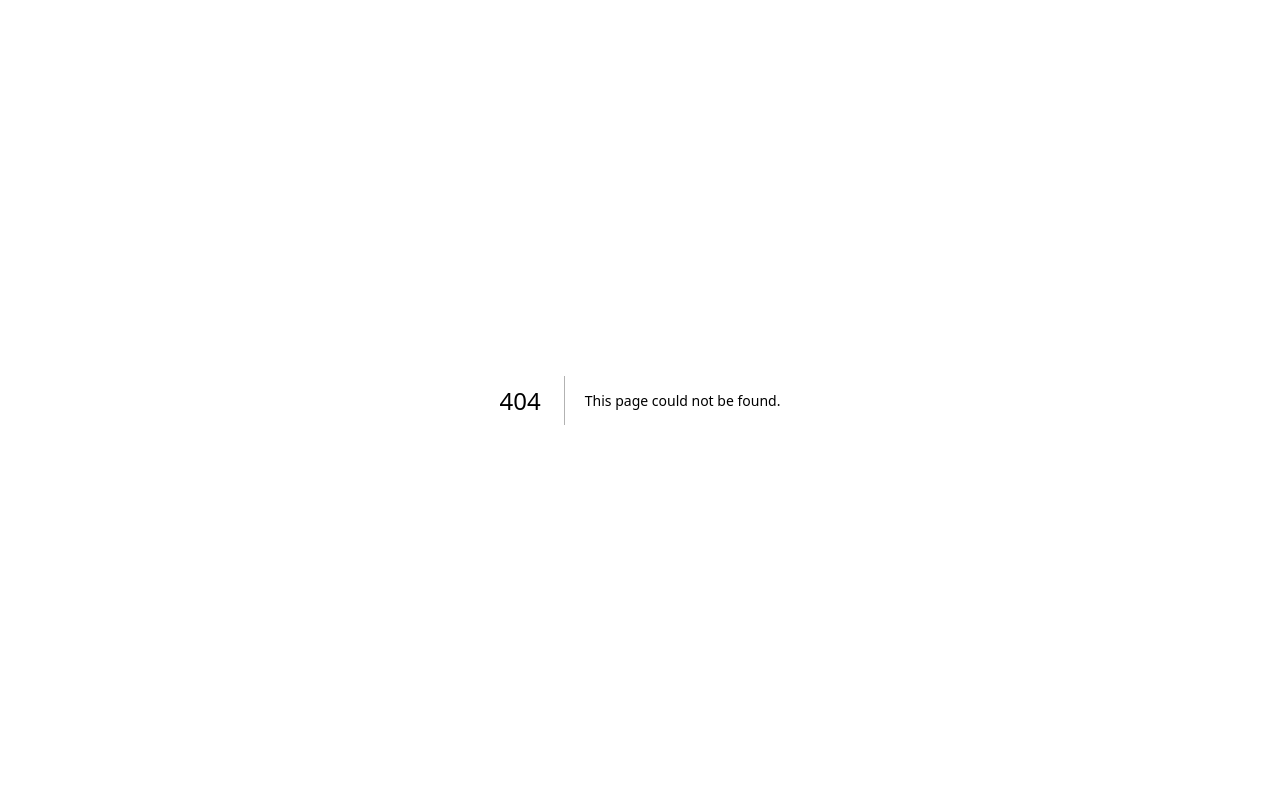
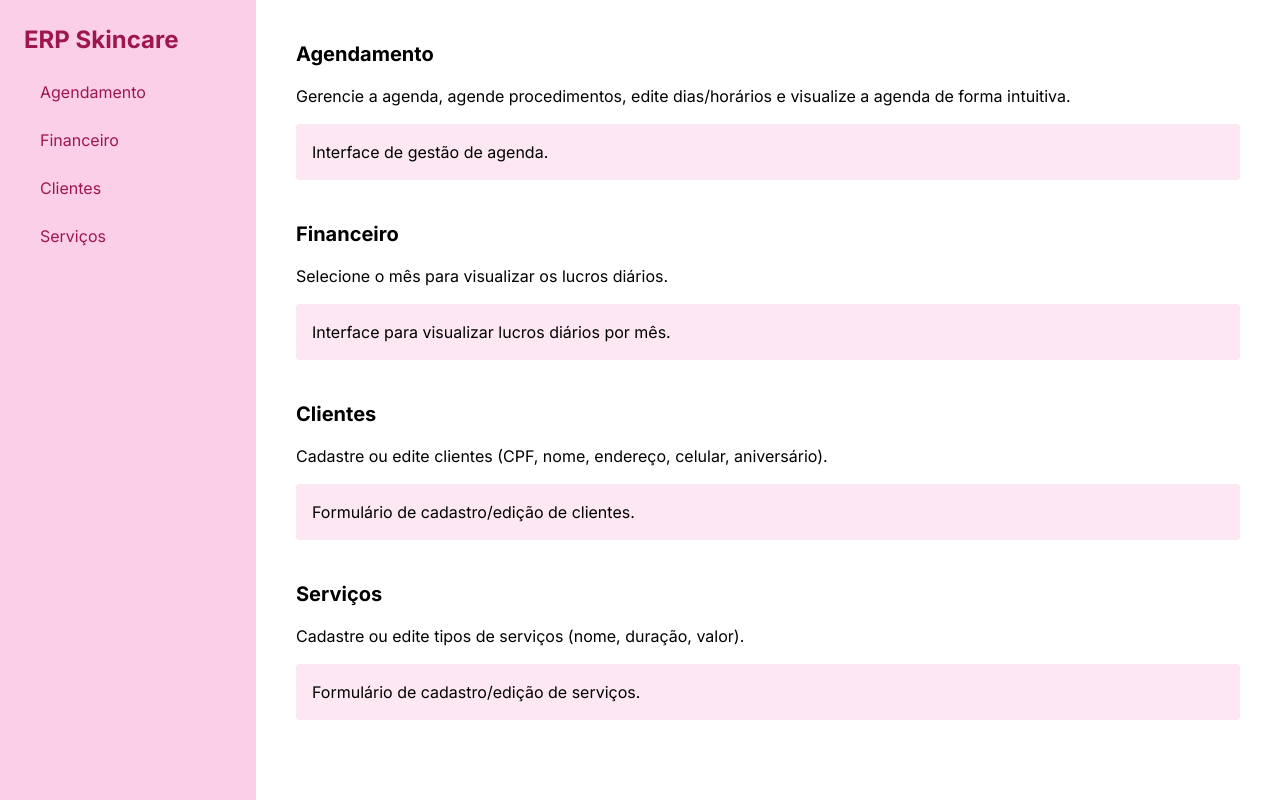
Before and after one commit to BrunoSupriano/StudioSkinCare, a Next.js app: page /ERP in a window 1280 px wide. Before the commit this address had no page. Built offline with nearby package versions, Linux system fonts and the light colour scheme.

Commit message:
Adicionado telas gabarito

```diff
--- /dev/null
+++ b/src/app/ERP/Agendamento/page.jsx
@@ -0,0 +1,19 @@
+"use client";
+
+const AgendamentoPage = () => {
+    return (
+        <div className="p-10 bg-pink-100 min-h-screen">
+            <h1 className="text-3xl font-bold mb-6 text-pink-800">Agendamento</h1>
+            <div className="bg-white p-6 rounded shadow-md">
+                <h2 className="text-2xl font-bold mb-4">Gerenciar Agenda</h2>
+                <p className="mb-4">Aqui você pode agendar procedimentos, editar dias/horários, e visualizar a agenda.</p>
+                {/* Interface de Agendamento */}
+                <div className="bg-pink-50 p-4 rounded">
+                    <p>Componente de calendário interativo para visualização e gestão de agendamentos.</p>
+                </div>
+            </div>
+        </div>
+    );
+};
+
+export default AgendamentoPage;
--- /dev/null
+++ b/src/app/ERP/Clientes/page.jsx
@@ -0,0 +1,55 @@
+"use client";
+
+import React, { useState } from 'react';
+
+const Clientes = () => {
+    const [cliente, setCliente] = useState({ cpf: '', nome: '', endereco: '', celular: '', aniversario: '' });
+
+    const handleChange = (e) => {
+        setCliente({ ...cliente, [e.target.name]: e.target.value });
+    };
+
+    const handleSubmit = (e) => {
+        e.preventDefault();
+        // Lógica para salvar o cliente
+        console.log(cliente);
+    };
+
+    return (
+        <div className="p-10 bg-white min-h-screen">
+            <h1 className="text-2xl font-bold mb-6 text-pink-800">Clientes</h1>
+
+            {/* Formulário de Cadastro/Edição de Cliente */}
+            <div className="bg-pink-100 p-6 rounded-lg">
+                <h2 className="text-xl font-semibold mb-4">Cadastrar/Editar Cliente</h2>
+                <form className="space-y-4" onSubmit={handleSubmit}>
+                    <div>
+                        <label className="block text-pink-700">CPF</label>
+                        <input type="text" name="cpf" value={cliente.cpf} onChange={handleChange} className="w-full p-2 border border-pink-300 rounded" placeholder="Digite o CPF" />
+                    </div>
+                    <div>
+                        <label className="block text-pink-700">Nome</label>
+                        <input type="text" name="nome" value={cliente.nome} onChange={handleChange} className="w-full p-2 border border-pink-300 rounded" placeholder="Digite o nome" />
+                    </div>
+                    <div>
+                        <label className="block text-pink-700">Endereço</label>
+                        <input type="text" name="endereco" value={cliente.endereco} onChange={handleChange} className="w-full p-2 border border-pink-300 rounded" placeholder="Digite o endereço" />
+                    </div>
+                    <div>
+                        <label className="block text-pink-700">Celular</label>
+                        <input type="text" name="celular" value={cliente.celular} onChange={handleChange} className="w-full p-2 border border-pink-300 rounded" placeholder="Digite o celular" />
+                    </div>
+                    <div>
+                        <label className="block text-pink-700">Aniversário</label>
+                        <input type="date" name="aniversario" value={cliente.aniversario} onChange={handleChange} className="w-full p-2 border border-pink-300 rounded" />
+                    </div>
+                    <button className="bg-pink-500 text-white py-2 px-4 rounded hover:bg-pink-600">
+                        Salvar Cliente
+                    </button>
+                </form>
+            </div>
+        </div>
+    );
+};
+
+export default Clientes;
--- /dev/null
+++ b/src/app/ERP/Financeiro/page.jsx
@@ -0,0 +1,29 @@
+"use client";
+
+const Financeiro = () => {
+    return (
+        <div className="p-8 bg-pink-50 min-h-screen">
+            <h1 className="text-3xl font-bold text-pink-800 mb-6">Relatórios Financeiros</h1>
+            <p className="mb-4 text-pink-700">Selecione um mês para visualizar os lucros diários e obter insights financeiros.</p>
+
+            <div className="bg-white p-6 rounded-lg shadow-lg">
+                <label htmlFor="month" className="block text-pink-800 mb-2 font-semibold">Selecione o Mês:</label>
+                <select id="month" className="bg-pink-100 text-pink-800 py-2 px-4 rounded">
+                    {/* Opções de meses */}
+                    <option value="january">Janeiro</option>
+                    <option value="february">Fevereiro</option>
+                    <option value="march">Março</option>
+                    {/* Adicione os outros meses aqui */}
+                </select>
+            </div>
+
+            <div className="mt-8 bg-pink-100 p-6 rounded-lg shadow-lg">
+                {/* Relatório de Lucros Diários */}
+                <h2 className="text-xl font-semibold text-pink-800">Lucros Diários</h2>
+                <p className="text-pink-700 mt-4">Selecione um mês para ver o relatório.</p>
+            </div>
+        </div>
+    );
+};
+
+export default Financeiro;
--- /dev/null
+++ b/src/app/ERP/Servicos/page.jsx
@@ -0,0 +1,30 @@
+"use client";
+
+const Servicos = () => {
+    return (
+        <div className="p-8 bg-pink-50 min-h-screen">
+            <h1 className="text-3xl font-bold text-pink-800 mb-6">Gestão de Serviços</h1>
+            <p className="mb-4 text-pink-700">Cadastre ou edite os tipos de serviços oferecidos.</p>
+
+            <div className="bg-white p-6 rounded-lg shadow-lg">
+                <form>
+                    <div className="mb-4">
+                        <label htmlFor="nome" className="block text-pink-800 font-semibold mb-2">Nome do Serviço:</label>
+                        <input type="text" id="nome" className="bg-pink-100 text-pink-800 py-2 px-4 rounded w-full" />
+                    </div>
+                    <div className="mb-4">
+                        <label htmlFor="duracao" className="block text-pink-800 font-semibold mb-2">Duração (min):</label>
+                        <input type="number" id="duracao" className="bg-pink-100 text-pink-800 py-2 px-4 rounded w-full" />
+                    </div>
+                    <div className="mb-4">
+                        <label htmlFor="valor" className="block text-pink-800 font-semibold mb-2">Valor (R$):</label>
+                        <input type="text" id="valor" className="bg-pink-100 text-pink-800 py-2 px-4 rounded w-full" />
+                    </div>
+                    <button type="submit" className="bg-pink-500 text-white py-2 px-4 rounded hover:bg-pink-600">Salvar Serviço</button>
+                </form>
+            </div>
+        </div>
+    );
+};
+
+export default Servicos;
--- /dev/null
+++ b/src/app/ERP/page.jsx
@@ -0,0 +1,69 @@
+"use client";
+
+const HomePage = () => {
+    return (
+        <div className="flex min-h-screen">
+            {/* Menu Lateral */}
+            <aside className="w-64 bg-pink-200 text-pink-800 p-6">
+                <h2 className="text-2xl font-bold mb-4">ERP Skincare</h2>
+                <nav>
+                    <ul>
+                        <li className="mb-2">
+                            <a href="#agendamento" className="block py-2 px-4 rounded hover:bg-pink-300">Agendamento</a>
+                        </li>
+                        <li className="mb-2">
+                            <a href="#financeiro" className="block py-2 px-4 rounded hover:bg-pink-300">Financeiro</a>
+                        </li>
+                        <li className="mb-2">
+                            <a href="#clientes" className="block py-2 px-4 rounded hover:bg-pink-300">Clientes</a>
+                        </li>
+                        <li className="mb-2">
+                            <a href="#servicos" className="block py-2 px-4 rounded hover:bg-pink-300">Serviços</a>
+                        </li>
+                    </ul>
+                </nav>
+            </aside>
+
+            {/* Conteúdo Principal */}
+            <main className="flex-1 p-10 bg-white">
+                <section href="/Agendamento" id="agendamento">
+                    <h2 className="text-xl font-bold mb-4">Agendamento</h2>
+                    <p className="mb-4">Gerencie a agenda, agende procedimentos, edite dias/horários e visualize a agenda de forma intuitiva.</p>
+                    <div className="bg-pink-100 p-4 rounded">
+                        {/* Componente para agendamento vai aqui */}
+                        <p>Interface de gestão de agenda.</p>
+                    </div>
+                </section>
+
+                <section id="financeiro" className="mt-10">
+                    <h2 className="text-xl font-bold mb-4">Financeiro</h2>
+                    <p className="mb-4">Selecione o mês para visualizar os lucros diários.</p>
+                    <div className="bg-pink-100 p-4 rounded">
+                        {/* Componente de financeiro vai aqui */}
+                        <p>Interface para visualizar lucros diários por mês.</p>
+                    </div>
+                </section>
+
+                <section id="clientes" className="mt-10">
+                    <h2 className="text-xl font-bold mb-4">Clientes</h2>
+                    <p className="mb-4">Cadastre ou edite clientes (CPF, nome, endereço, celular, aniversário).</p>
+                    <div className="bg-pink-100 p-4 rounded">
+                        {/* Componente de cadastro de clientes vai aqui */}
+                        <p>Formulário de cadastro/edição de clientes.</p>
+                    </div>
+                </section>
+
+                <section id="servicos" className="mt-10">
+                    <h2 className="text-xl font-bold mb-4">Serviços</h2>
+                    <p className="mb-4">Cadastre ou edite tipos de serviços (nome, duração, valor).</p>
+                    <div className="bg-pink-100 p-4 rounded">
+                        {/* Componente de cadastro de serviços vai aqui */}
+                        <p>Formulário de cadastro/edição de serviços.</p>
+                    </div>
+                </section>
+            </main>
+        </div>
+    );
+};
+
+export default HomePage;
```
